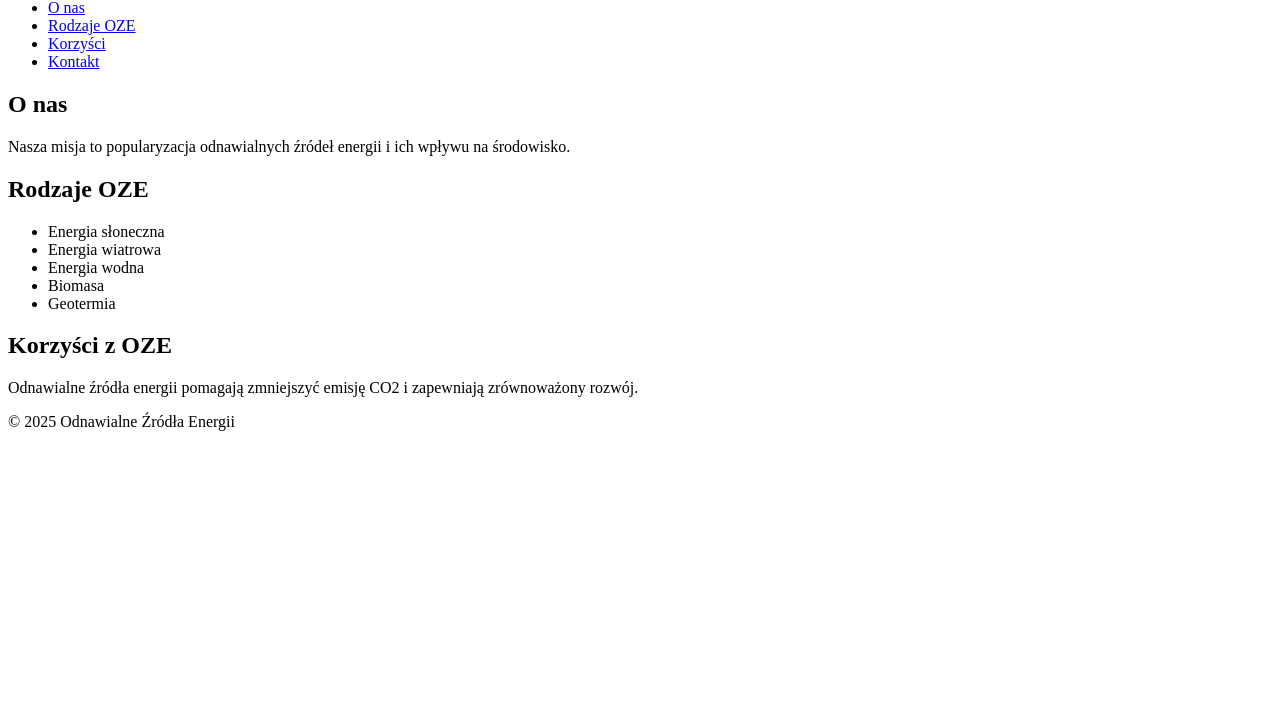
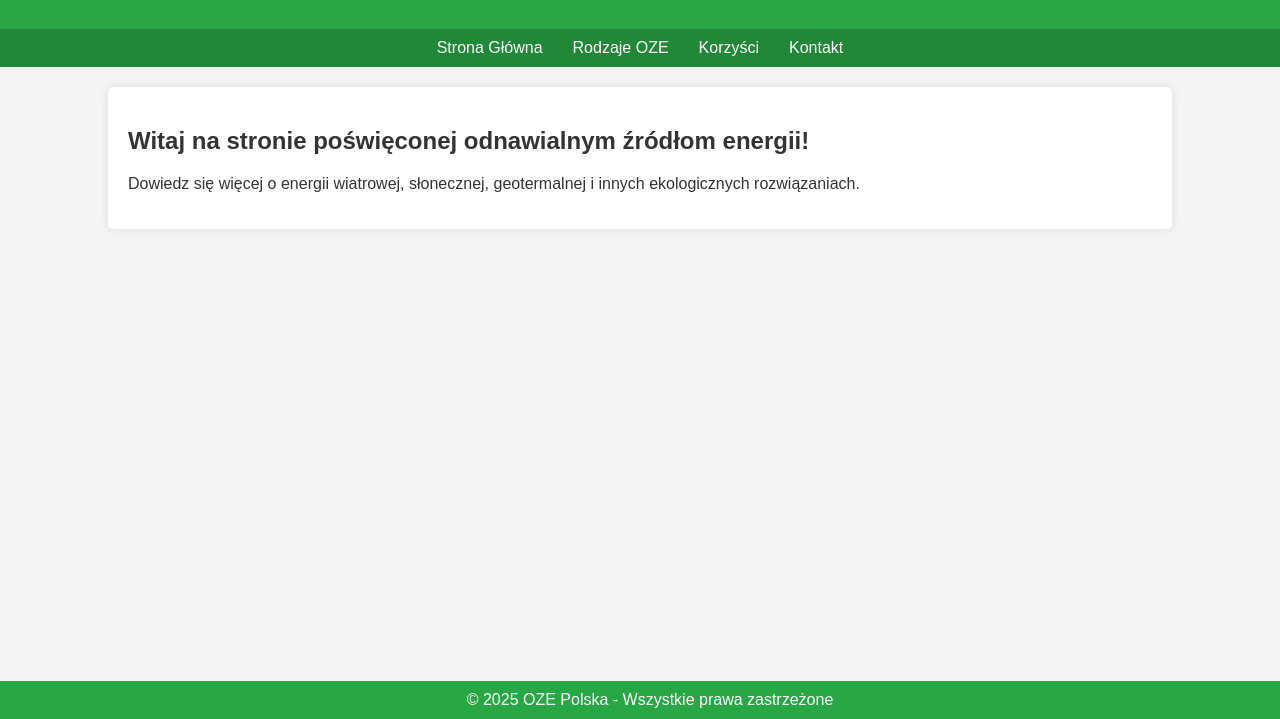
Before and after one commit to dab216/ddan1925, a plain HTML site: page index.html in a window 1280 px wide. Shown: the part 81-800 px from the top of the page. Drawn offline with Linux system fonts and the light colour scheme.

Commit message:
modified:   index.html

```diff
--- a/index.html
+++ b/index.html
@@ -4,42 +4,66 @@
     <meta charset="UTF-8">
     <meta name="viewport" content="width=device-width, initial-scale=1.0">
     <title>Odnawialne Źródła Energii</title>
-    <link rel="stylesheet" href="styles.css">
+    <style>
+        body {
+            font-family: Arial, sans-serif;
+            margin: 0;
+            padding: 0;
+            background-color: #f4f4f4;
+            color: #333;
+        }
+        header {
+            background-color: #28a745;
+            color: white;
+            padding: 15px;
+            text-align: center;
+        }
+        nav {
+            display: flex;
+            justify-content: center;
+            background-color: #218838;
+            padding: 10px;
+        }
+        nav a {
+            color: white;
+            text-decoration: none;
+            margin: 0 15px;
+        }
+        .container {
+            width: 80%;
+            margin: 20px auto;
+            background: white;
+            padding: 20px;
+            box-shadow: 0px 0px 10px rgba(0, 0, 0, 0.1);
+            border-radius: 5px;
+        }
+        footer {
+            background-color: #28a745;
+            color: white;
+            text-align: center;
+            padding: 10px;
+            position: absolute;
+            bottom: 0;
+            width: 100%;
+        }
+    </style>
 </head>
 <body>
     <header>
         <h1>Odnawialne Źródła Energii</h1>
-        <nav>
-            <ul>
-                <li><a href="#about">O nas</a></li>
-                <li><a href="#types">Rodzaje OZE</a></li>
-                <li><a href="#benefits">Korzyści</a></li>
-                <li><a href="#contact">Kontakt</a></li>
-            </ul>
-        </nav>
     </header>
-    <main>
-        <section id="about">
-            <h2>O nas</h2>
-            <p>Nasza misja to popularyzacja odnawialnych źródeł energii i ich wpływu na środowisko.</p>
-        </section>
-        <section id="types">
-            <h2>Rodzaje OZE</h2>
-            <ul>
-                <li>Energia słoneczna</li>
-                <li>Energia wiatrowa</li>
-                <li>Energia wodna</li>
-                <li>Biomasa</li>
-                <li>Geotermia</li>
-            </ul>
-        </section>
-        <section id="benefits">
-            <h2>Korzyści z OZE</h2>
-            <p>Odnawialne źródła energii pomagają zmniejszyć emisję CO2 i zapewniają zrównoważony rozwój.</p>
-        </section>
-    </main>
+    <nav>
+        <a href="#">Strona Główna</a>
+        <a href="#">Rodzaje OZE</a>
+        <a href="#">Korzyści</a>
+        <a href="#">Kontakt</a>
+    </nav>
+    <div class="container">
+        <h2>Witaj na stronie poświęconej odnawialnym źródłom energii!</h2>
+        <p>Dowiedz się więcej o energii wiatrowej, słonecznej, geotermalnej i innych ekologicznych rozwiązaniach.</p>
+    </div>
     <footer>
-        <p>&copy; 2025 Odnawialne Źródła Energii</p>
+        &copy; 2025 OZE Polska - Wszystkie prawa zastrzeżone
     </footer>
 </body>
 </html>
```
